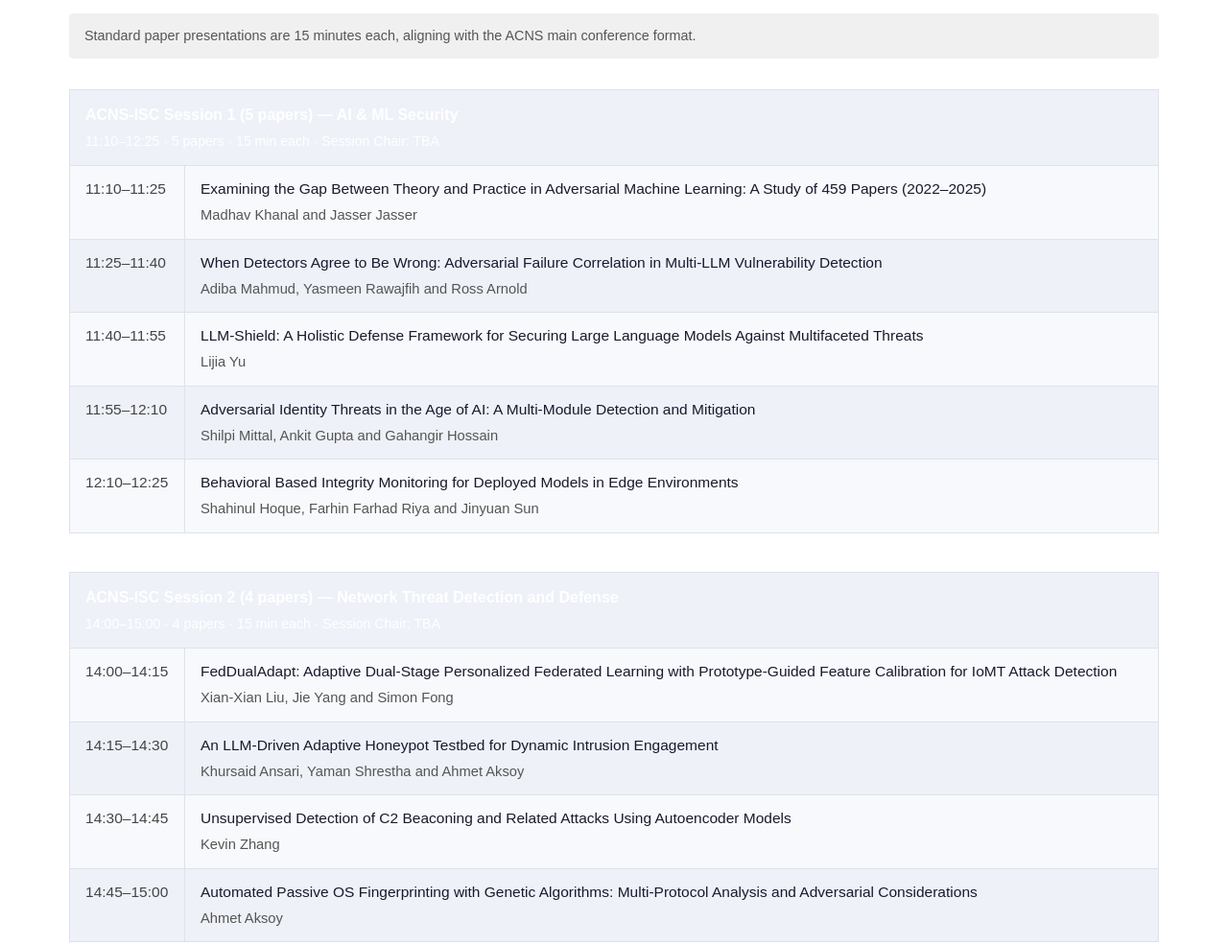
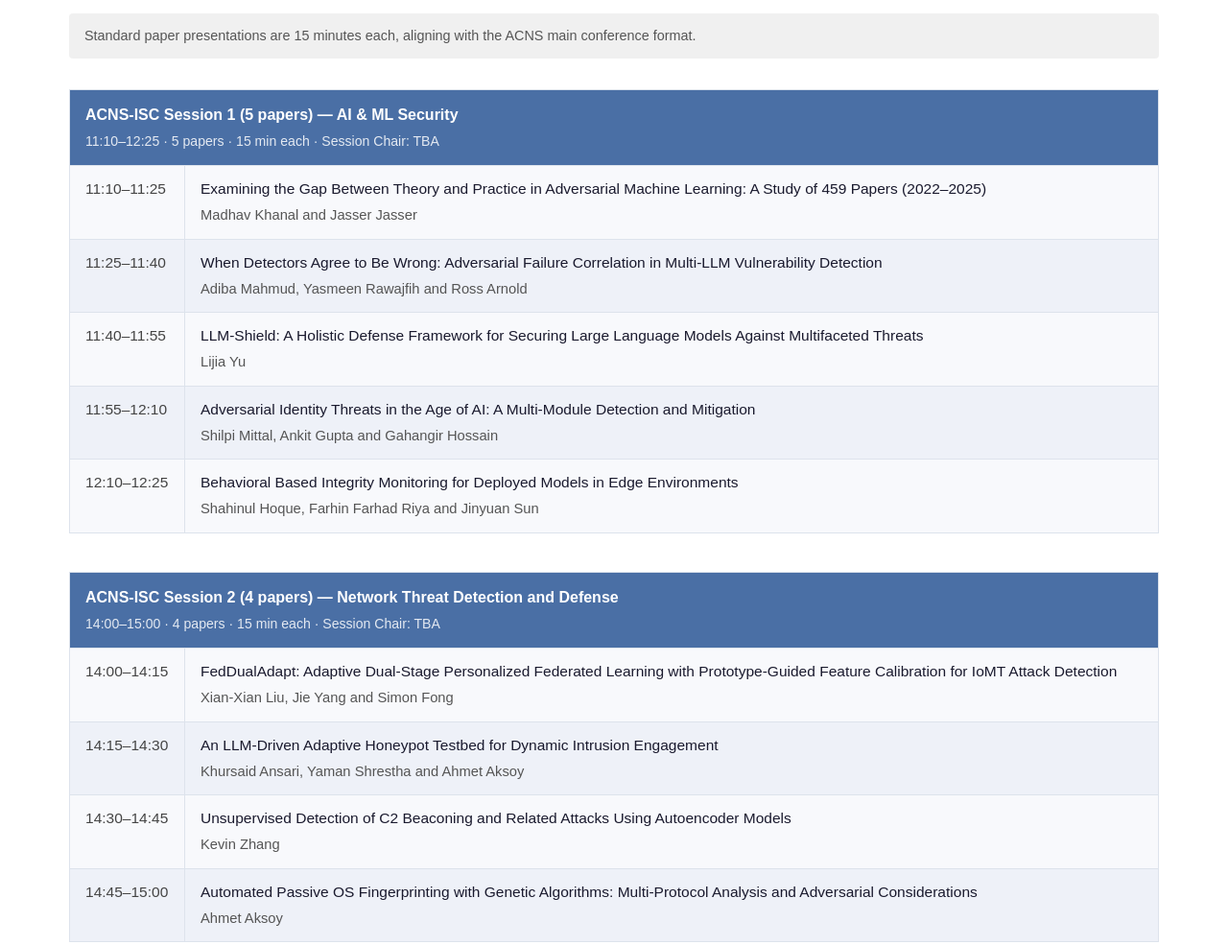
Before and after one commit to acns-isc/acns-isc.github.io, a plain HTML site: page 2026/program.html in a window 1280 px wide. Shown: the part 1052-2037 px from the top of the page at 96% size. Drawn offline with Linux system fonts and the light colour scheme.

Commit message:
fix: fix session header text color to white on dark background
Co-Authored-By: Claude Sonnet 4.6 <noreply@anthropic.com>

```diff
--- a/2026/program.html
+++ b/2026/program.html
@@ -12,21 +12,20 @@
             margin-bottom: 2.5rem;
             font-size: 0.97rem;
         }
-        .program-table .session-header {
-            background: #4a6fa5;
+        .program-table td.session-header {
+            background: #4a6fa5 !important;
             color: white;
-            padding: 0.85rem 1rem;
-        }
-        .program-table .session-header td {
             padding: 0.85rem 1rem;
         }
         .program-table .session-title {
             font-weight: bold;
             font-size: 1rem;
+            color: white;
         }
         .program-table .session-meta {
             font-size: 0.88rem;
             margin-top: 0.2rem;
+            color: rgba(255,255,255,0.85);
         }
         .program-table td {
             padding: 0.75rem 1rem;
```
